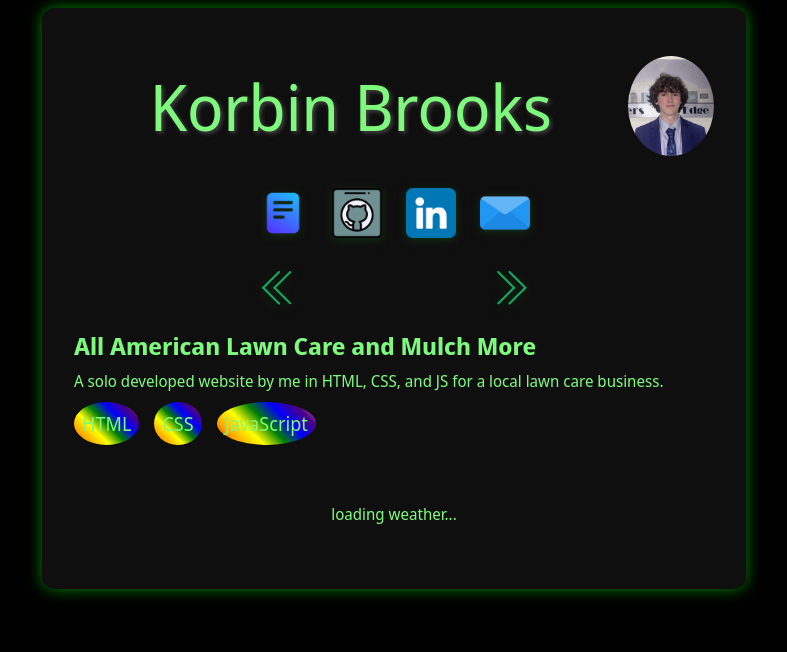
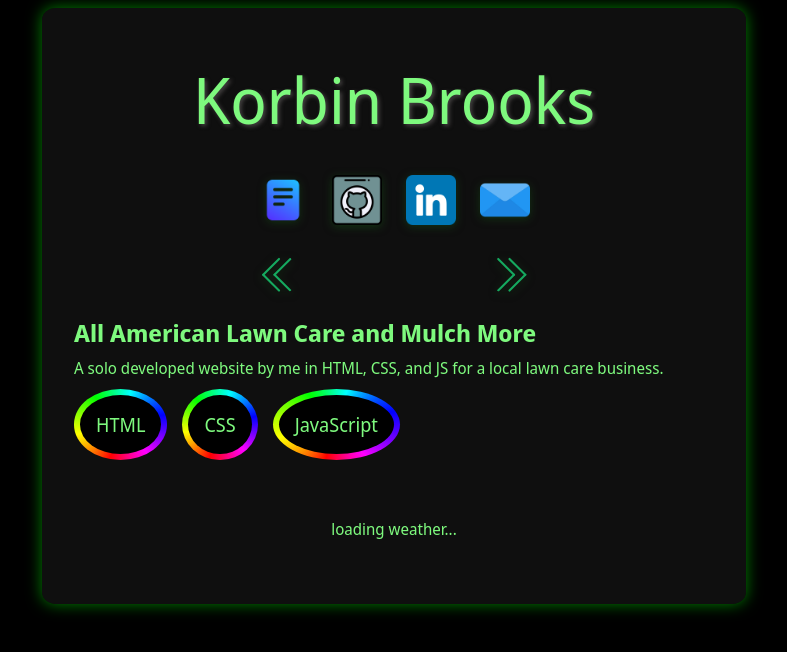
Before and after one commit to Korbanzo/Portfolio, a React (Vite) app: page / in a window 1280 px wide. Shown: the top 652 px of the page, without its empty margins (246-1033 px from the left). Built offline with nearby package versions, Linux system fonts and the light colour scheme; no server answers; a web font is replaced by a local one.

Commit message:
Added spinning rainbow borders to skills bubbles

```diff
--- a/src/App.jsx
+++ b/src/App.jsx
@@ -21,7 +21,6 @@ function App() {
     <ClearContainer>
       <div style={{ display: 'flex', width: '100%', justifyContent: 'space-between', alignItems: 'center' }}>
         <div className="nameplate">Korbin Brooks</div>
-        <ProfilePicture />
       </div>
 
       <div className="social-icons">
--- a/src/components/SkillBubble.jsx
+++ b/src/components/SkillBubble.jsx
@@ -1,14 +1,10 @@
 const SkillBubble = ({children}) => {
 
     return (
-        <div className="animate-rainbow" style={{
-            width: 'fit-content',
-            padding: '.5rem',
-            borderRadius: '50%',
-            fontSize: '1.2rem',
-        }}>
-
-            {children}
+        <div className="rainbow-border">
+            <div className="rainbow-border-inner">
+                {children}
+            </div>
         </div>
     );
 
--- a/src/index.css
+++ b/src/index.css
@@ -24,16 +24,30 @@ body {
   }
 }
 
-@keyframes rainbowCircle {
-  from {
-    background-image: linear-gradient(0deg, red, orange, yellow, green, blue, indigo, violet);
-  } to {
-    background-image: linear-gradient(45deg, red, orange, yellow, green, blue, indigo, violet);
-  }
+.rainbow-border {
+  width: fit-content;
+  padding: 6px;
+  border-radius: 50%;
+  --angle: 0deg;
+  background: conic-gradient(from var(--angle), red, yellow, lime, aqua, blue, magenta, red);
+  animation: rotateAngle 10s linear infinite;
 }
 
-.animate-rainbow {
-  animation: rainbowCircle 1s infinite;
+.rainbow-border-inner {
+  background: black; /* match your page background */
+  border-radius: 50%;
+  padding: 1rem;
+  font-size: 1.2rem;
+}
+
+@property --angle {
+  syntax: '<angle>';
+  initial-value: 0deg;
+  inherits: false;
+}
+
+@keyframes rotateAngle {
+  to { --angle: 360deg; }
 }
 
 .animate-next {
```
